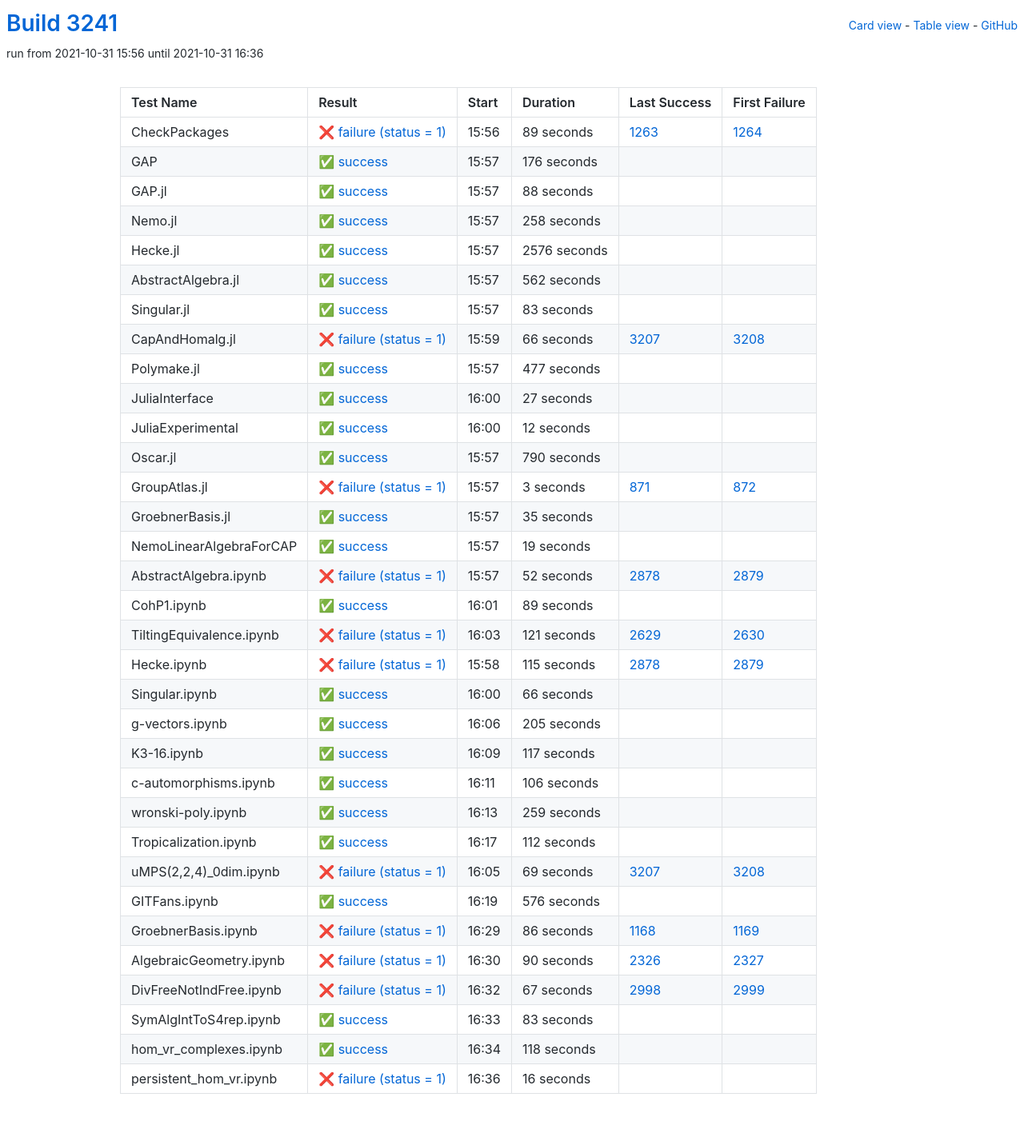
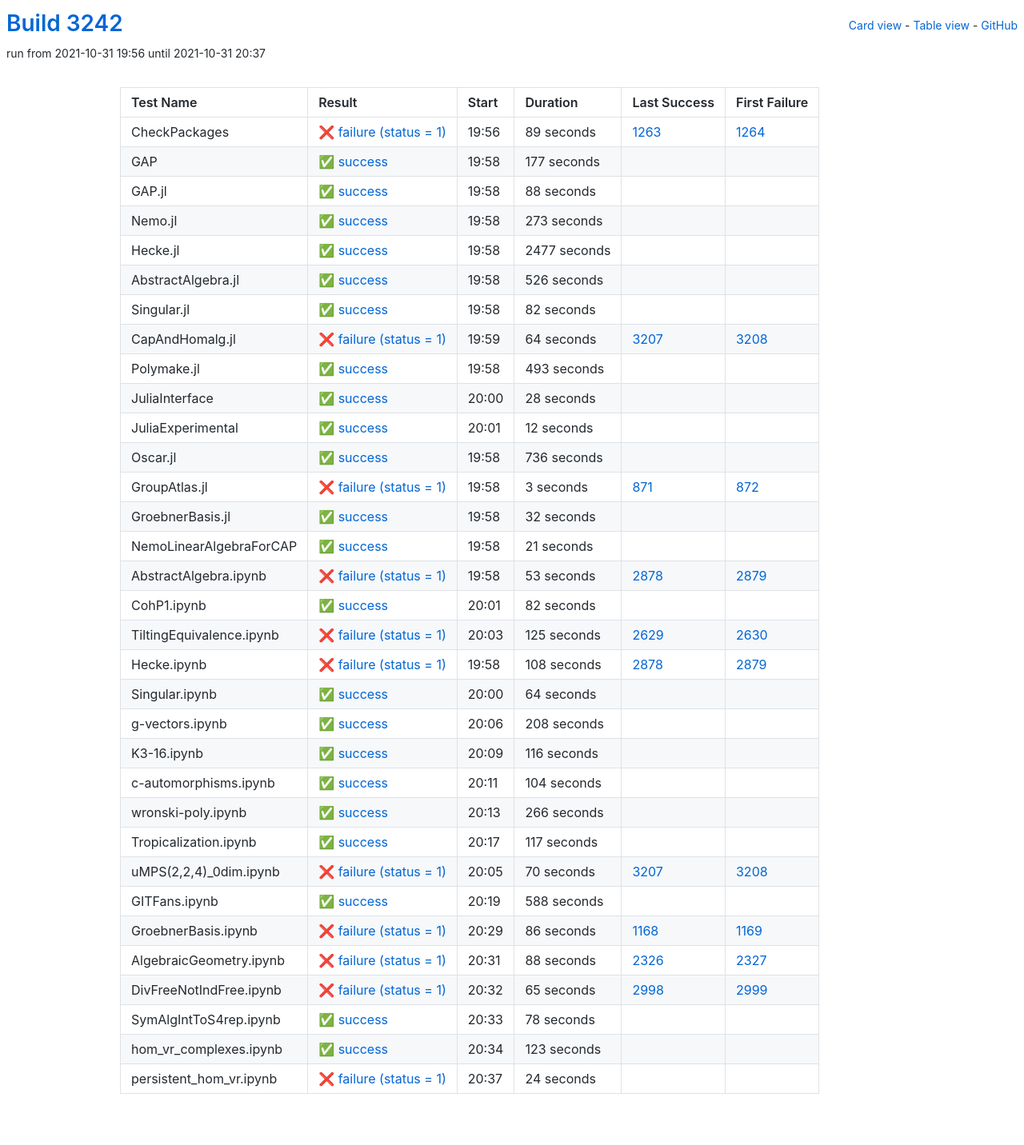
Before and after one commit to oscar-system/oscar-ci-status-stable, a Jekyll site: the page built from table.html, in a window 1280 px wide. Shown: the whole page at 80% size. Built offline with Jekyll 4.4.1, drawn with Linux system fonts in a browser that asks for light colours.

Commit message:
Build #3242

```diff
--- a/_data/ci.yml
+++ b/_data/ci.yml
@@ -1,6 +1,6 @@
 ---
-build: 3241
-build_url: https://oscarci.mathematik.uni-kl.de/job/oscar-stable/3241/
+build: 3242
+build_url: https://oscarci.mathematik.uni-kl.de/job/oscar-stable/3242/
 job: oscar-stable
 organization: oscar-system
 repo: oscar-ci-status-stable
@@ -8,8 +8,8 @@ repourl: https://github.com/oscar-system/oscar-ci-status-stable
 tests:
 - name: CheckPackages
   id: checkpackages
-  log: https://oscarci.mathematik.uni-kl.de/job/oscar-stable/3241/artifact/logs/build-3241/CheckPackages.log
-  start: 2021-10-31 15:56
+  log: https://oscarci.mathematik.uni-kl.de/job/oscar-stable/3242/artifact/logs/build-3242/CheckPackages.log
+  start: 2021-10-31 19:56
   success: false
   exitcode: 1
   status: failure
@@ -20,20 +20,20 @@ tests:
   first_failure_url: https://oscarci.mathematik.uni-kl.de/job/oscar-stable/1264/
 - name: GAP
   id: gap
-  log: https://oscarci.mathematik.uni-kl.de/job/oscar-stable/3241/artifact/logs/build-3241/GAP.log
-  start: 2021-10-31 15:57
+  log: https://oscarci.mathematik.uni-kl.de/job/oscar-stable/3242/artifact/logs/build-3242/GAP.log
+  start: 2021-10-31 19:58
   success: true
   exitcode: 0
   status: success
-  duration: 176
+  duration: 177
   last_success: false
   last_success_url:
   first_failure: false
   first_failure_url:
 - name: GAP.jl
   id: gap-jl
-  log: https://oscarci.mathematik.uni-kl.de/job/oscar-stable/3241/artifact/logs/build-3241/GAP.jl.log
-  start: 2021-10-31 15:57
+  log: https://oscarci.mathematik.uni-kl.de/job/oscar-stable/3242/artifact/logs/build-3242/GAP.jl.log
+  start: 2021-10-31 19:58
   success: true
   exitcode: 0
   status: success
@@ -44,92 +44,92 @@ tests:
   first_failure_url:
 - name: Nemo.jl
   id: nemo-jl
-  log: https://oscarci.mathematik.uni-kl.de/job/oscar-stable/3241/artifact/logs/build-3241/Nemo.jl.log
-  start: 2021-10-31 15:57
+  log: https://oscarci.mathematik.uni-kl.de/job/oscar-stable/3242/artifact/logs/build-3242/Nemo.jl.log
+  start: 2021-10-31 19:58
   success: true
   exitcode: 0
   status: success
-  duration: 258
+  duration: 273
   last_success: false
   last_success_url:
   first_failure: false
   first_failure_url:
 - name: Hecke.jl
   id: hecke-jl
-  log: https://oscarci.mathematik.uni-kl.de/job/oscar-stable/3241/artifact/logs/build-3241/Hecke.jl.log
-  start: 2021-10-31 15:57
+  log: https://oscarci.mathematik.uni-kl.de/job/oscar-stable/3242/artifact/logs/build-3242/Hecke.jl.log
+  start: 2021-10-31 19:58
   success: true
   exitcode: 0
   status: success
-  duration: 2576
+  duration: 2477
   last_success: false
   last_success_url:
   first_failure: false
   first_failure_url:
 - name: AbstractAlgebra.jl
   id: abstractalgebra-jl
-  log: https://oscarci.mathematik.uni-kl.de/job/oscar-stable/3241/artifact/logs/build-3241/AbstractAlgebra.jl.log
-  start: 2021-10-31 15:57
+  log: https://oscarci.mathematik.uni-kl.de/job/oscar-stable/3242/artifact/logs/build-3242/AbstractAlgebra.jl.log
+  start: 2021-10-31 19:58
   success: true
   exitcode: 0
   status: success
-  duration: 562
+  duration: 526
   last_success: false
   last_success_url:
   first_failure: false
   first_failure_url:
 - name: Singular.jl
   id: singular-jl
-  log: https://oscarci.mathematik.uni-kl.de/job/oscar-stable/3241/artifact/logs/build-3241/Singular.jl.log
-  start: 2021-10-31 15:57
+  log: https://oscarci.mathematik.uni-kl.de/job/oscar-stable/3242/artifact/logs/build-3242/Singular.jl.log
+  start: 2021-10-31 19:58
   success: true
   exitcode: 0
   status: success
-  duration: 83
+  duration: 82
   last_success: false
   last_success_url:
   first_failure: false
   first_failure_url:
 - name: CapAndHomalg.jl
   id: capandhomalg-jl
-  log: https://oscarci.mathematik.uni-kl.de/job/oscar-stable/3241/artifact/logs/build-3241/CapAndHomalg.jl.log
-  start: 2021-10-31 15:59
+  log: https://oscarci.mathematik.uni-kl.de/job/oscar-stable/3242/artifact/logs/build-3242/CapAndHomalg.jl.log
+  start: 2021-10-31 19:59
   success: false
   exitcode: 1
   status: failure
-  duration: 66
+  duration: 64
   last_success: 3207
   last_success_url: https://oscarci.mathematik.uni-kl.de/job/oscar-stable/3207/
   first_failure: 3208
   first_failure_url: https://oscarci.mathematik.uni-kl.de/job/oscar-stable/3208/
 - name: Polymake.jl
   id: polymake-jl
-  log: https://oscarci.mathematik.uni-kl.de/job/oscar-stable/3241/artifact/logs/build-3241/Polymake.jl.log
-  start: 2021-10-31 15:57
+  log: https://oscarci.mathematik.uni-kl.de/job/oscar-stable/3242/artifact/logs/build-3242/Polymake.jl.log
+  start: 2021-10-31 19:58
   success: true
   exitcode: 0
   status: success
-  duration: 477
+  duration: 493
   last_success: false
   last_success_url:
   first_failure: false
   first_failure_url:
 - name: JuliaInterface
   id: juliainterface
-  log: https://oscarci.mathematik.uni-kl.de/job/oscar-stable/3241/artifact/logs/build-3241/JuliaInterface.log
-  start: 2021-10-31 16:00
+  log: https://oscarci.mathematik.uni-kl.de/job/oscar-stable/3242/artifact/logs/build-3242/JuliaInterface.log
+  start: 2021-10-31 20:00
   success: true
   exitcode: 0
   status: success
-  duration: 27
+  duration: 28
   last_success: false
   last_success_url:
   first_failure: false
   first_failure_url:
 - name: JuliaExperimental
   id: juliaexperimental
-  log: https://oscarci.mathematik.uni-kl.de/job/oscar-stable/3241/artifact/logs/build-3241/JuliaExperimental.log
-  start: 2021-10-31 16:00
+  log: https://oscarci.mathematik.uni-kl.de/job/oscar-stable/3242/artifact/logs/build-3242/JuliaExperimental.log
+  start: 2021-10-31 20:01
   success: true
   exitcode: 0
   status: success
@@ -140,20 +140,20 @@ tests:
   first_failure_url:
 - name: Oscar.jl
   id: oscar-jl
-  log: https://oscarci.mathematik.uni-kl.de/job/oscar-stable/3241/artifact/logs/build-3241/Oscar.jl.log
-  start: 2021-10-31 15:57
+  log: https://oscarci.mathematik.uni-kl.de/job/oscar-stable/3242/artifact/logs/build-3242/Oscar.jl.log
+  start: 2021-10-31 19:58
   success: true
   exitcode: 0
   status: success
-  duration: 790
+  duration: 736
   last_success: false
   last_success_url:
   first_failure: false
   first_failure_url:
 - name: GroupAtlas.jl
   id: groupatlas-jl
-  log: https://oscarci.mathematik.uni-kl.de/job/oscar-stable/3241/artifact/logs/build-3241/GroupAtlas.jl.log
-  start: 2021-10-31 15:57
+  log: https://oscarci.mathematik.uni-kl.de/job/oscar-stable/3242/artifact/logs/build-3242/GroupAtlas.jl.log
+  start: 2021-10-31 19:58
   success: false
   exitcode: 1
   status: failure
@@ -164,104 +164,140 @@ tests:
   first_failure_url: https://oscarci.mathematik.uni-kl.de/job/oscar-stable/872/
 - name: GroebnerBasis.jl
   id: groebnerbasis-jl
-  log: https://oscarci.mathematik.uni-kl.de/job/oscar-stable/3241/artifact/logs/build-3241/GroebnerBasis.jl.log
-  start: 2021-10-31 15:57
+  log: https://oscarci.mathematik.uni-kl.de/job/oscar-stable/3242/artifact/logs/build-3242/GroebnerBasis.jl.log
+  start: 2021-10-31 19:58
   success: true
   exitcode: 0
   status: success
-  duration: 35
+  duration: 32
   last_success: false
   last_success_url:
   first_failure: false
   first_failure_url:
 - name: NemoLinearAlgebraForCAP
   id: nemolinearalgebraforcap
-  log: https://oscarci.mathematik.uni-kl.de/job/oscar-stable/3241/artifact/logs/build-3241/NemoLinearAlgebraForCAP.log
-  start: 2021-10-31 15:57
+  log: https://oscarci.mathematik.uni-kl.de/job/oscar-stable/3242/artifact/logs/build-3242/NemoLinearAlgebraForCAP.log
+  start: 2021-10-31 19:58
   success: true
   exitcode: 0
   status: success
-  duration: 19
+  duration: 21
   last_success: false
   last_success_url:
   first_failure: false
   first_failure_url:
 - name: AbstractAlgebra.ipynb
   id: abstractalgebra-ipynb
-  log: https://oscarci.mathematik.uni-kl.de/job/oscar-stable/3241/artifact/logs/build-3241/AbstractAlgebra.ipynb.log
-  start: 2021-10-31 15:57
+  log: https://oscarci.mathematik.uni-kl.de/job/oscar-stable/3242/artifact/logs/build-3242/AbstractAlgebra.ipynb.log
+  start: 2021-10-31 19:58
   success: false
   exitcode: 1
   status: failure
-  duration: 52
+  duration: 53
   last_success: 2878
   last_success_url: https://oscarci.mathematik.uni-kl.de/job/oscar-stable/2878/
   first_failure: 2879
   first_failure_url: https://oscarci.mathematik.uni-kl.de/job/oscar-stable/2879/
 - name: CohP1.ipynb
   id: cohp1-ipynb
-  log: https://oscarci.mathematik.uni-kl.de/job/oscar-stable/3241/artifact/logs/build-3241/CohP1.ipynb.log
-  start: 2021-10-31 16:01
+  log: https://oscarci.mathematik.uni-kl.de/job/oscar-stable/3242/artifact/logs/build-3242/CohP1.ipynb.log
+  start: 2021-10-31 20:01
   success: true
   exitcode: 0
   status: success
-  duration: 89
+  duration: 82
   last_success: false
   last_success_url:
   first_failure: false
   first_failure_url:
 - name: TiltingEquivalence.ipynb
   id: tiltingequivalence-ipynb
-  log: https://oscarci.mathematik.uni-kl.de/job/oscar-stable/3241/artifact/logs/build-3241/TiltingEquivalence.ipynb.log
-  start: 2021-10-31 16:03
+  log: https://oscarci.mathematik.uni-kl.de/job/oscar-stable/3242/artifact/logs/build-3242/TiltingEquivalence.ipynb.log
+  start: 2021-10-31 20:03
   success: false
   exitcode: 1
   status: failure
-  duration: 121
+  duration: 125
   last_success: 2629
   last_success_url: https://oscarci.mathematik.uni-kl.de/job/oscar-stable/2629/
   first_failure: 2630
   first_failure_url: https://oscarci.mathematik.uni-kl.de/job/oscar-stable/2630/
 - name: Hecke.ipynb
   id: hecke-ipynb
-  log: https://oscarci.mathematik.uni-kl.de/job/oscar-stable/3241/artifact/logs/build-3241/Hecke.ipynb.log
-  start: 2021-10-31 15:58
+  log: https://oscarci.mathematik.uni-kl.de/job/oscar-stable/3242/artifact/logs/build-3242/Hecke.ipynb.log
+  start: 2021-10-31 19:58
   success: false
   exitcode: 1
   status: failure
-  duration: 115
+  duration: 108
   last_success: 2878
   last_success_url: https://oscarci.mathematik.uni-kl.de/job/oscar-stable/2878/
   first_failure: 2879
   first_failure_url: https://oscarci.mathematik.uni-kl.de/job/oscar-stable/2879/
 - name: Singular.ipynb
   id: singular-ipynb
-  log: https://oscarci.mathematik.uni-kl.de/job/oscar-stable/3241/artifact/logs/build-3241/Singular.ipynb.log
-  start: 2021-10-31 16:00
+  log: https://oscarci.mathematik.uni-kl.de/job/oscar-stable/3242/artifact/logs/build-3242/Singular.ipynb.log
+  start: 2021-10-31 20:00
   success: true
   exitcode: 0
   status: success
-  duration: 66
+  duration: 64
   last_success: false
   last_success_url:
   first_failure: false
   first_failure_url:
 - name: g-vectors.ipynb
   id: g-vectors-ipynb
-  log: https://oscarci.mathematik.uni-kl.de/job/oscar-stable/3241/artifact/logs/build-3241/g-vectors.ipynb.log
-  start: 2021-10-31 16:06
+  log: https://oscarci.mathematik.uni-kl.de/job/oscar-stable/3242/artifact/logs/build-3242/g-vectors.ipynb.log
+  start: 2021-10-31 20:06
   success: true
   exitcode: 0
   status: success
-  duration: 205
+  duration: 208
   last_success: false
   last_success_url:
   first_failure: false
   first_failure_url:
 - name: K3-16.ipynb
   id: k3-16-ipynb
-  log: https://oscarci.mathematik.uni-kl.de/job/oscar-stable/3241/artifact/logs/build-3241/K3-16.ipynb.log
-  start: 2021-10-31 16:09
+  log: https://oscarci.mathematik.uni-kl.de/job/oscar-stable/3242/artifact/logs/build-3242/K3-16.ipynb.log
+  start: 2021-10-31 20:09
+  success: true
+  exitcode: 0
+  status: success
+  duration: 116
+  last_success: false
+  last_success_url:
+  first_failure: false
+  first_failure_url:
+- name: c-automorphisms.ipynb
+  id: c-automorphisms-ipynb
+  log: https://oscarci.mathematik.uni-kl.de/job/oscar-stable/3242/artifact/logs/build-3242/c-automorphisms.ipynb.log
+  start: 2021-10-31 20:11
+  success: true
+  exitcode: 0
+  status: success
+  duration: 104
+  last_success: false
+  last_success_url:
+  first_failure: false
+  first_failure_url:
+- name: wronski-poly.ipynb
+  id: wronski-poly-ipynb
+  log: https://oscarci.mathematik.uni-kl.de/job/oscar-stable/3242/artifact/logs/build-3242/wronski-poly.ipynb.log
+  start: 2021-10-31 20:13
+  success: true
+  exitcode: 0
+  status: success
+  duration: 266
+  last_success: false
+  last_success_url:
+  first_failure: false
+  first_failure_url:
+- name: Tropicalization.ipynb
+  id: tropicalization-ipynb
+  log: https://oscarci.mathematik.uni-kl.de/job/oscar-stable/3242/artifact/logs/build-3242/Tropicalization.ipynb.log
+  start: 2021-10-31 20:17
   success: true
   exitcode: 0
   status: success
@@ -270,70 +306,34 @@ tests:
   last_success_url:
   first_failure: false
   first_failure_url:
-- name: c-automorphisms.ipynb
-  id: c-automorphisms-ipynb
-  log: https://oscarci.mathematik.uni-kl.de/job/oscar-stable/3241/artifact/logs/build-3241/c-automorphisms.ipynb.log
-  start: 2021-10-31 16:11
-  success: true
-  exitcode: 0
-  status: success
-  duration: 106
-  last_success: false
-  last_success_url:
-  first_failure: false
-  first_failure_url:
-- name: wronski-poly.ipynb
-  id: wronski-poly-ipynb
-  log: https://oscarci.mathematik.uni-kl.de/job/oscar-stable/3241/artifact/logs/build-3241/wronski-poly.ipynb.log
-  start: 2021-10-31 16:13
-  success: true
-  exitcode: 0
-  status: success
-  duration: 259
-  last_success: false
-  last_success_url:
-  first_failure: false
-  first_failure_url:
-- name: Tropicalization.ipynb
-  id: tropicalization-ipynb
-  log: https://oscarci.mathematik.uni-kl.de/job/oscar-stable/3241/artifact/logs/build-3241/Tropicalization.ipynb.log
-  start: 2021-10-31 16:17
-  success: true
-  exitcode: 0
-  status: success
-  duration: 112
-  last_success: false
-  last_success_url:
-  first_failure: false
-  first_failure_url:
 - name: uMPS(2,2,4)_0dim.ipynb
   id: umps-2-2-4-0dim-ipynb
-  log: https://oscarci.mathematik.uni-kl.de/job/oscar-stable/3241/artifact/logs/build-3241/uMPS-2-2-4-_0dim.ipynb.log
-  start: 2021-10-31 16:05
+  log: https://oscarci.mathematik.uni-kl.de/job/oscar-stable/3242/artifact/logs/build-3242/uMPS-2-2-4-_0dim.ipynb.log
+  start: 2021-10-31 20:05
   success: false
   exitcode: 1
   status: failure
-  duration: 69
+  duration: 70
   last_success: 3207
   last_success_url: https://oscarci.mathematik.uni-kl.de/job/oscar-stable/3207/
   first_failure: 3208
   first_failure_url: https://oscarci.mathematik.uni-kl.de/job/oscar-stable/3208/
 - name: GITFans.ipynb
   id: gitfans-ipynb
-  log: https://oscarci.mathematik.uni-kl.de/job/oscar-stable/3241/artifact/logs/build-3241/GITFans.ipynb.log
-  start: 2021-10-31 16:19
+  log: https://oscarci.mathematik.uni-kl.de/job/oscar-stable/3242/artifact/logs/build-3242/GITFans.ipynb.log
+  start: 2021-10-31 20:19
   success: true
   exitcode: 0
   status: success
-  duration: 576
+  duration: 588
   last_success: false
   last_success_url:
   first_failure: false
   first_failure_url:
 - name: GroebnerBasis.ipynb
   id: groebnerbasis-ipynb
-  log: https://oscarci.mathematik.uni-kl.de/job/oscar-stable/3241/artifact/logs/build-3241/GroebnerBasis.ipynb.log
-  start: 2021-10-31 16:29
+  log: https://oscarci.mathematik.uni-kl.de/job/oscar-stable/3242/artifact/logs/build-3242/GroebnerBasis.ipynb.log
+  start: 2021-10-31 20:29
   success: false
   exitcode: 1
   status: failure
@@ -344,60 +344,60 @@ tests:
   first_failure_url: https://oscarci.mathematik.uni-kl.de/job/oscar-stable/1169/
 - name: AlgebraicGeometry.ipynb
   id: algebraicgeometry-ipynb
-  log: https://oscarci.mathematik.uni-kl.de/job/oscar-stable/3241/artifact/logs/build-3241/AlgebraicGeometry.ipynb.log
-  start: 2021-10-31 16:30
+  log: https://oscarci.mathematik.uni-kl.de/job/oscar-stable/3242/artifact/logs/build-3242/AlgebraicGeometry.ipynb.log
+  start: 2021-10-31 20:31
   success: false
   exitcode: 1
   status: failure
-  duration: 90
+  duration: 88
   last_success: 2326
   last_success_url: https://oscarci.mathematik.uni-kl.de/job/oscar-stable/2326/
   first_failure: 2327
   first_failure_url: https://oscarci.mathematik.uni-kl.de/job/oscar-stable/2327/
 - name: DivFreeNotIndFree.ipynb
   id: divfreenotindfree-ipynb
-  log: https://oscarci.mathematik.uni-kl.de/job/oscar-stable/3241/artifact/logs/build-3241/DivFreeNotIndFree.ipynb.log
-  start: 2021-10-31 16:32
+  log: https://oscarci.mathematik.uni-kl.de/job/oscar-stable/3242/artifact/logs/build-3242/DivFreeNotIndFree.ipynb.log
+  start: 2021-10-31 20:32
   success: false
   exitcode: 1
   status: failure
-  duration: 67
+  duration: 65
   last_success: 2998
   last_success_url: https://oscarci.mathematik.uni-kl.de/job/oscar-stable/2998/
   first_failure: 2999
   first_failure_url: https://oscarci.mathematik.uni-kl.de/job/oscar-stable/2999/
 - name: SymAlgIntToS4rep.ipynb
   id: symalginttos4rep-ipynb
-  log: https://oscarci.mathematik.uni-kl.de/job/oscar-stable/3241/artifact/logs/build-3241/SymAlgIntToS4rep.ipynb.log
-  start: 2021-10-31 16:33
+  log: https://oscarci.mathematik.uni-kl.de/job/oscar-stable/3242/artifact/logs/build-3242/SymAlgIntToS4rep.ipynb.log
+  start: 2021-10-31 20:33
   success: true
   exitcode: 0
   status: success
-  duration: 83
+  duration: 78
   last_success: false
   last_success_url:
   first_failure: false
   first_failure_url:
 - name: hom_vr_complexes.ipynb
   id: hom-vr-complexes-ipynb
-  log: https://oscarci.mathematik.uni-kl.de/job/oscar-stable/3241/artifact/logs/build-3241/hom_vr_complexes.ipynb.log
-  start: 2021-10-31 16:34
+  log: https://oscarci.mathematik.uni-kl.de/job/oscar-stable/3242/artifact/logs/build-3242/hom_vr_complexes.ipynb.log
+  start: 2021-10-31 20:34
   success: true
   exitcode: 0
   status: success
-  duration: 118
+  duration: 123
   last_success: false
   last_success_url:
   first_failure: false
   first_failure_url:
 - name: persistent_hom_vr.ipynb
   id: persistent-hom-vr-ipynb
-  log: https://oscarci.mathematik.uni-kl.de/job/oscar-stable/3241/artifact/logs/build-3241/persistent_hom_vr.ipynb.log
-  start: 2021-10-31 16:36
+  log: https://oscarci.mathematik.uni-kl.de/job/oscar-stable/3242/artifact/logs/build-3242/persistent_hom_vr.ipynb.log
+  start: 2021-10-31 20:37
   success: false
   exitcode: 1
   status: failure
-  duration: 16
+  duration: 24
   last_success: false
   last_success_url:
   first_failure: false
```
Also changed, not shown: README.md.
